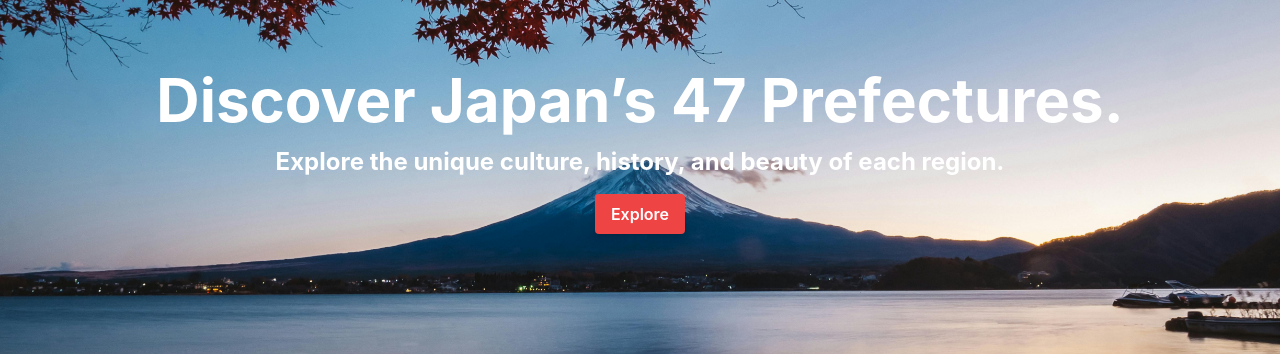
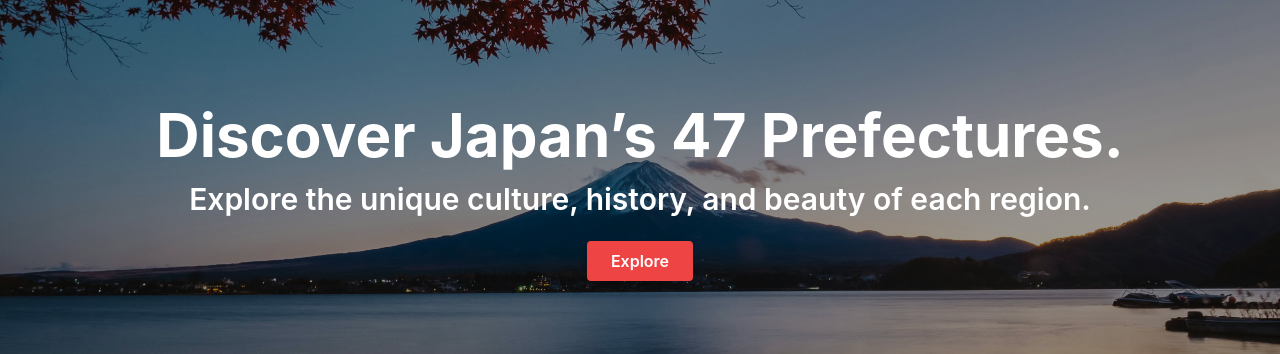
Before and after one commit to nikitasharma0524/nihon-ken, a React (Create React App) app: page / in a window 1280 px wide. Shown: the part 207-561 px from the top of the page. Built offline with nearby package versions, Linux system fonts and the light colour scheme; no server answers.

Commit message:
Update HomePage.js

```diff
--- a/src/HomePage.js
+++ b/src/HomePage.js
@@ -10,33 +10,37 @@ const HomePage = ({ prefectures }) => {
   const handleExploreClick = () => {
     prefecturesRef.current?.scrollIntoView({ behavior: "smooth" });
   };
+
   return (
     <div>
       <Nav />
+
       {/* Hero Section */}
       <div className="relative">
         <img
           className="h-screen object-cover w-full"
           src="/assets/pexels-liger-pham-232622-1108701.jpg"
-          alt=""
+          alt="Japan scenic background"
         />
-        <div className="absolute top-1/2 left-1/2 transform -translate-x-1/2 -translate-y-3/4 text-center text-white w-full">
-          <h1 className="text-6xl font-bold mb-4">
+        <div className="absolute inset-0 flex flex-col items-center justify-center px-4 text-center text-white bg-black/40">
+          <h1 className="text-3xl sm:text-4xl md:text-5xl lg:text-6xl font-bold mb-4">
             Discover Japan’s 47 Prefectures.
           </h1>
-          <h2 className="text-2xl font-bold mb-4">
+          <h2 className="text-lg sm:text-xl md:text-2xl lg:text-3xl font-semibold mb-6">
             Explore the unique culture, history, and beauty of each region.
           </h2>
           <button
             onClick={handleExploreClick}
-            className="bg-red-500 hover:bg-red-600 text-white font-semibold py-2 px-4 rounded shadow-md transition duration-300"
+            className="bg-red-500 hover:bg-red-600 text-white font-semibold py-2 px-6 rounded shadow-md transition duration-300 text-sm sm:text-base"
           >
             Explore
           </button>
         </div>
       </div>
+
       <ChatBotButton />
       <SectionInfo />
+
       <div ref={prefecturesRef}>
         <Prefectures prefectures={prefectures} />
       </div>
```
